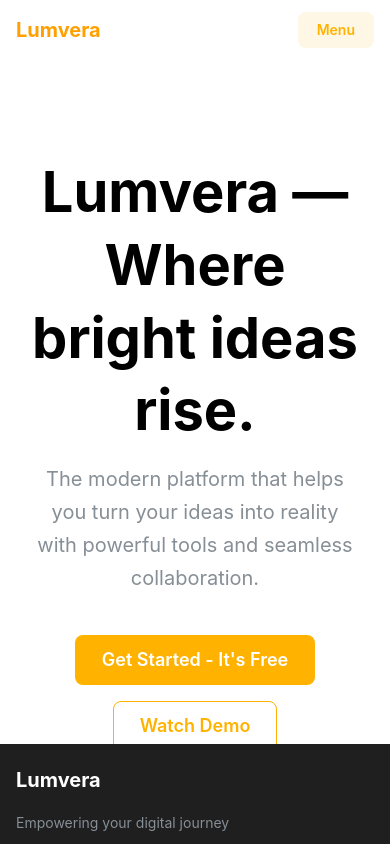
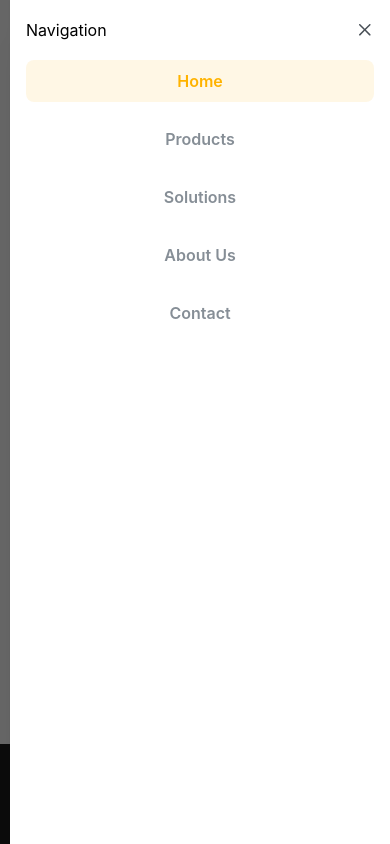
Before and after one commit to prachi2608/Lumvera, a React (Vite) app in the folder lead-gen-website/: page / in a window 390 px wide. Both pictures are taken after a click on the button "Menu". Shown: the top 844 px of the page. Built offline with nearby package versions, Linux system fonts and the light colour scheme.

Commit message:
Add functional mobile menu with Drawer component for responsive navigation

```diff
--- a/lead-gen-website/src/App.tsx
+++ b/lead-gen-website/src/App.tsx
@@ -1,6 +1,7 @@
 import { Routes, Route, Link as RouterLink, useLocation } from 'react-router-dom';
-import { AppShell, Text, Group, Button, Container } from '@mantine/core';
-import { IconBrandGithub, IconBrandTwitter, IconBrandLinkedin } from '@tabler/icons-react';
+import { AppShell, Text, Group, Button, Container, Drawer, Stack } from '@mantine/core';
+import { IconBrandGithub, IconBrandTwitter, IconBrandLinkedin, IconMenu2 } from '@tabler/icons-react';
+import { useState } from 'react';
 
 // Pages
 import Home from './pages/Home';
@@ -11,6 +12,7 @@ import ContactUs from './pages/ContactUs';
 
 export default function App() {
   const location = useLocation();
+  const [mobileMenuOpened, setMobileMenuOpened] = useState(false);
 
   const links = [
     { label: 'Home', link: '/' },
@@ -53,12 +55,46 @@ export default function App() {
               ))}
             </Group>
 
-            <Button variant="light" color="yellow" size="sm" hiddenFrom="sm">
+            <Button
+              variant="light"
+              color="yellow"
+              size="sm"
+              hiddenFrom="sm"
+              leftSection={<IconMenu2 size={16} />}
+              onClick={() => setMobileMenuOpened(true)}
+            >
               Menu
             </Button>
           </Group>
         </Container>
       </AppShell.Header>
+
+      {/* Mobile Menu Drawer */}
+      <Drawer
+        opened={mobileMenuOpened}
+        onClose={() => setMobileMenuOpened(false)}
+        title="Navigation"
+        padding="md"
+        size="sm"
+        position="right"
+      >
+        <Stack gap="md">
+          {links.map((item) => (
+            <Button
+              key={item.label}
+              component={RouterLink}
+              to={item.link}
+              variant={location.pathname === item.link ? 'light' : 'subtle'}
+              color={location.pathname === item.link ? 'yellow' : 'gray'}
+              size="md"
+              fullWidth
+              onClick={() => setMobileMenuOpened(false)}
+            >
+              {item.label}
+            </Button>
+          ))}
+        </Stack>
+      </Drawer>
 
       <AppShell.Main>
         <Routes>
```
